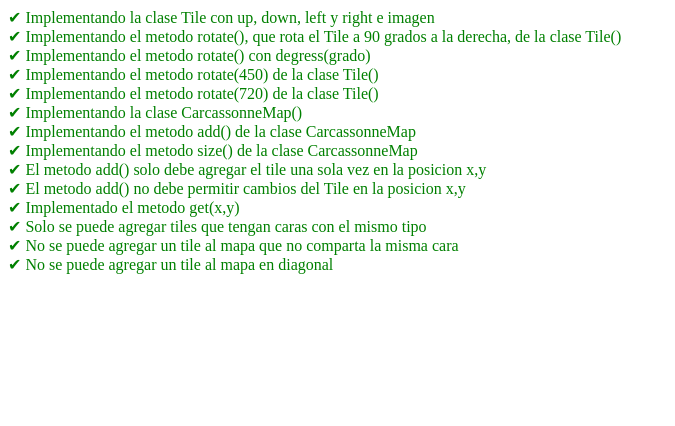
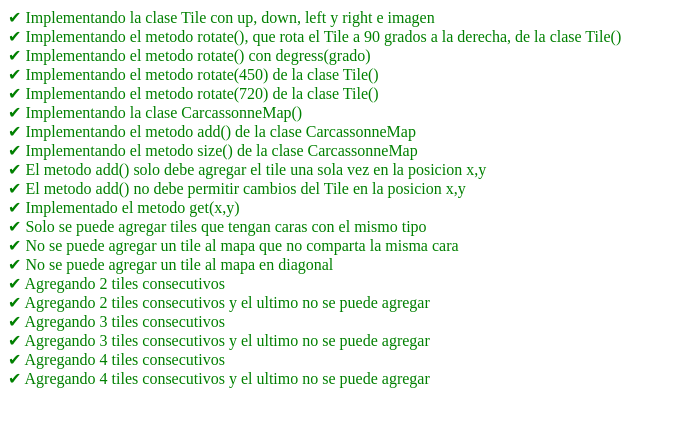
Before and after one commit to wicho97/Pokesonne, a plain HTML site: page test.html in a window 1280 px wide. Shown: the whole page, without its empty margins (0-675 px from the left). Drawn offline with Linux system fonts and the light colour scheme.

Commit message:
agregando test para multiples tiles

```diff
--- a/test.html
+++ b/test.html
@@ -286,6 +286,102 @@
             assertEqual(map.size(),1);
             assertEqual(isPossible,false);
         });
+
+        it('Agregando 2 tiles consecutivos', () => {
+            let map = new CarcassonneMap();
+            let tile0 = new Tile(CITY, GRASS, ROAD, ROAD, 'imageUri');
+            let tile1 = new Tile(GRASS, GRASS, ROAD, ROAD, 'assets/img/loseta-1.jpeg');
+            let tile2 = new Tile(ROAD, CITY, ROAD, CITY, 'assets/img/loseta-2.jpeg');
+
+            map.add(tile0, 0,0);
+            map.add(tile1, 1,0);
+            let isPossible = map.add(tile2, 0,1);
+
+            assertEqual(map.size(),3);
+            assertEqual(isPossible,true);
+        });
+
+        it('Agregando 2 tiles consecutivos y el ultimo no se puede agregar', () => {
+            let map = new CarcassonneMap();
+            let tile0 = new Tile(CITY, GRASS, ROAD, ROAD, 'imageUri');
+            let tile1 = new Tile(GRASS, GRASS, ROAD, ROAD, 'assets/img/loseta-1.jpeg');
+            let tile2 = new Tile(ROAD, CITY, ROAD, CITY, 'assets/img/loseta-2.jpeg');
+
+            map.add(tile0, 0,0);
+            map.add(tile1, 1,0);
+            let isPossible = map.add(tile2, 1,1);
+
+            assertEqual(map.size(),2);
+            assertEqual(isPossible,false);
+        });
+
+        it('Agregando 3 tiles consecutivos', () => {
+            let map = new CarcassonneMap();
+            let tile0 = new Tile(CITY, GRASS, ROAD, ROAD, 'imageUri');
+            let tile1 = new Tile(GRASS, GRASS, ROAD, ROAD, 'assets/img/loseta-1.jpeg');
+            let tile2 = new Tile(ROAD, CITY, ROAD, CITY, 'assets/img/loseta-2.jpeg');
+            let tile3 = new Tile(GRASS, ROAD, ROAD, ROAD, 'assets/img/loseta-3.jpeg');
+
+            map.add(tile0, 0,0);
+            map.add(tile1, 1,0);
+            map.add(tile2, 0,1);
+            let isPossible = map.add(tile3, -1,0);
+
+            assertEqual(map.size(),4);
+            assertEqual(isPossible,true);
+        });
+
+        it('Agregando 3 tiles consecutivos y el ultimo no se puede agregar', () => {
+            let map = new CarcassonneMap();
+            let tile0 = new Tile(CITY, GRASS, ROAD, ROAD, 'imageUri');
+            let tile1 = new Tile(GRASS, GRASS, ROAD, ROAD, 'assets/img/loseta-1.jpeg');
+            let tile2 = new Tile(ROAD, CITY, ROAD, CITY, 'assets/img/loseta-2.jpeg');
+            let tile3 = new Tile(GRASS, ROAD, ROAD, ROAD, 'assets/img/loseta-3.jpeg');
+
+            map.add(tile0, 0,0);
+            map.add(tile1, 1,0);
+            map.add(tile2, 0,1);
+            let isPossible = map.add(tile3, 1,1);
+
+            assertEqual(map.size(),3);
+            assertEqual(isPossible,false);
+        });
+
+        it('Agregando 4 tiles consecutivos', () => {
+            let map = new CarcassonneMap();
+            let tile0 = new Tile(CITY, GRASS, ROAD, ROAD, 'imageUri');
+            let tile1 = new Tile(GRASS, GRASS, ROAD, ROAD, 'assets/img/loseta-1.jpeg');
+            let tile2 = new Tile(ROAD, CITY, ROAD, CITY, 'assets/img/loseta-2.jpeg');
+            let tile3 = new Tile(GRASS, ROAD, ROAD, ROAD, 'assets/img/loseta-3.jpeg');
+            let tile4 = new Tile(ROAD, CITY, CITY, ROAD, 'assets/img/loseta-4.jpeg');
+
+            map.add(tile0, 0,0);
+            map.add(tile1, 1,0);
+            map.add(tile2, 0,1);
+            map.add(tile3, -1,0);
+            let isPossible = map.add(tile4, -2,0);
+
+            assertEqual(map.size(),5);
+            assertEqual(isPossible,true);
+        });
+
+        it('Agregando 4 tiles consecutivos y el ultimo no se puede agregar', () => {
+            let map = new CarcassonneMap();
+            let tile0 = new Tile(CITY, GRASS, ROAD, ROAD, 'imageUri');
+            let tile1 = new Tile(GRASS, GRASS, ROAD, ROAD, 'assets/img/loseta-1.jpeg');
+            let tile2 = new Tile(ROAD, CITY, ROAD, CITY, 'assets/img/loseta-2.jpeg');
+            let tile3 = new Tile(GRASS, ROAD, ROAD, ROAD, 'assets/img/loseta-3.jpeg');
+            let tile4 = new Tile(ROAD, CITY, CITY, ROAD, 'assets/img/loseta-4.jpeg');
+
+            map.add(tile0, 0,0);
+            map.add(tile1, 1,0);
+            map.add(tile2, 0,1);
+            map.add(tile3, -1,0);
+            let isPossible = map.add(tile4, 0,2);
+
+            assertEqual(map.size(),4);
+            assertEqual(isPossible,false);
+        });
     </script>
 </body>
 
```
